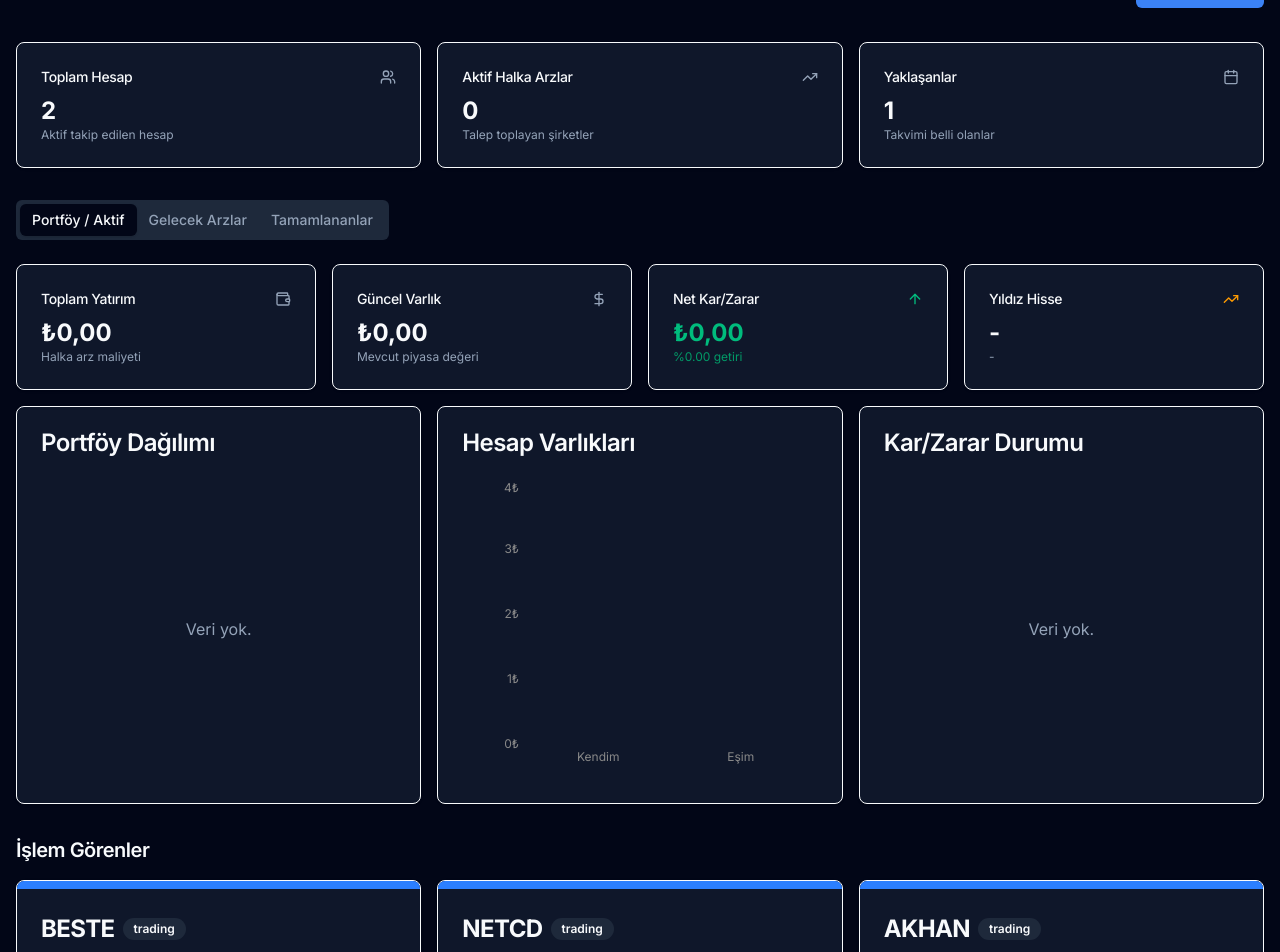
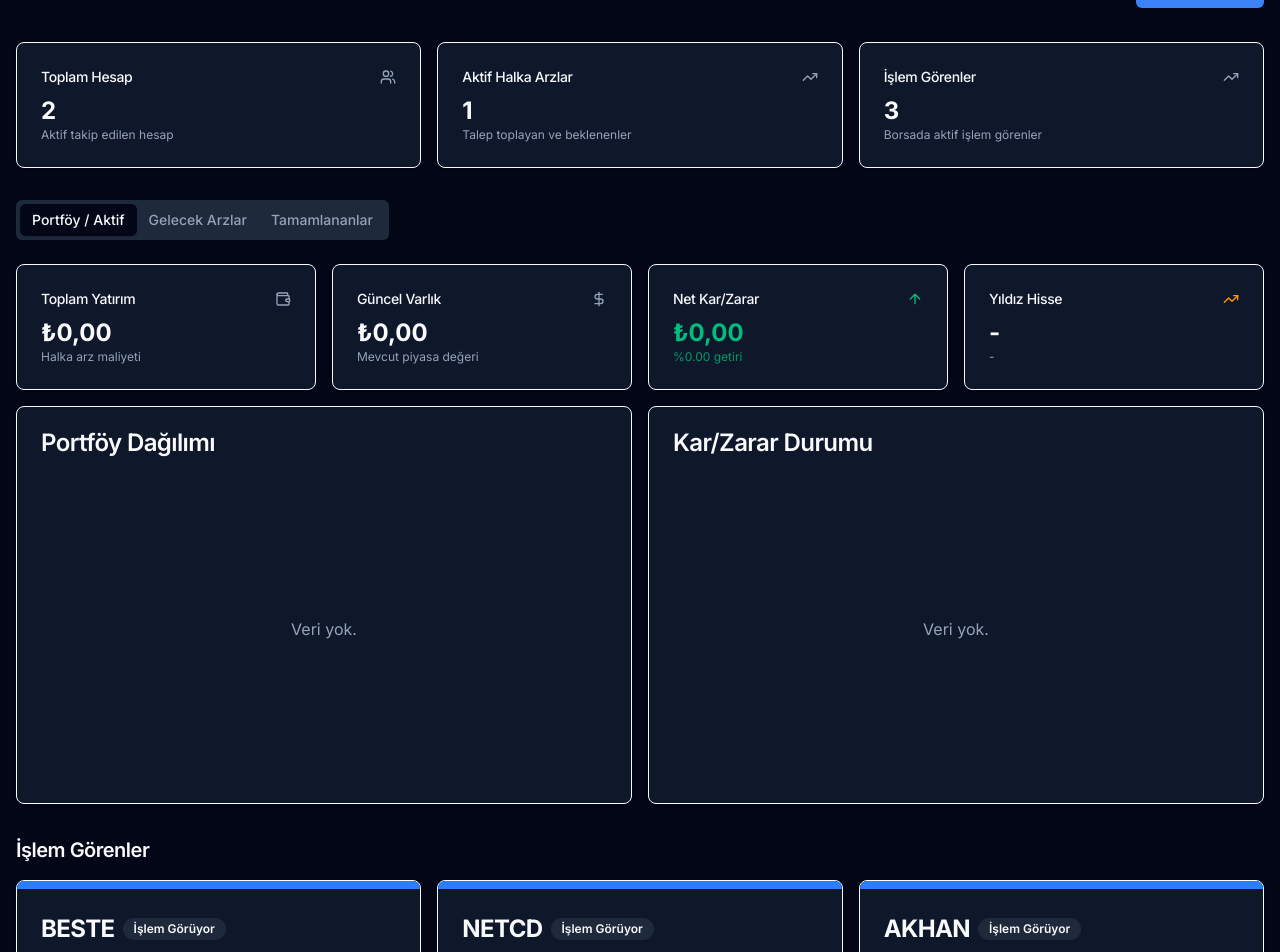
Before and after one commit to IHuseyinACAN/ipo-tracker, a Next.js app: page / in a window 1280 px wide. Shown: the part 115-1067 px from the top of the page. Built offline with nearby package versions, Linux system fonts and the light colour scheme.

Commit message:
Fix: Dashboard iyilestirmeleri, satilan hisselerin filtrelenmesi ve kartlarin tiklanabilir yapilmasi

```diff
--- a/app/page.tsx
+++ b/app/page.tsx
@@ -27,6 +27,9 @@ export default function Home() {
 
   // Chart Data Preparation
   const portfolioData = ipos.map(ipo => {
+    // Sadece 'open' veya 'trading' olanları portföy dağılımında göster
+    if (ipo.status === 'closed') return { name: ipo.code, value: 0 }
+
     const totalAllocated = allocations
       .filter(a => a.ipoId === ipo.id)
       .reduce((sum, a) => sum + a.allocatedLot, 0)
@@ -36,20 +39,6 @@ export default function Home() {
       value: totalAllocated * ipo.price
     }
   }).filter(item => item.value > 0)
-
-  const accountData = accounts.map(account => {
-    const totalValue = allocations
-      .filter(a => a.accountId === account.id)
-      .reduce((sum, a) => {
-        const ipo = ipos.find(i => i.id === a.ipoId)
-        return sum + (a.allocatedLot * (ipo?.price || 0))
-      }, 0)
-
-    return {
-      name: account.name,
-      total: totalValue
-    }
-  })
 
   // Profit Data Calculation
   const profitData = ipos.map(ipo => {
@@ -104,23 +93,23 @@ export default function Home() {
             <TrendingUp className="h-4 w-4 text-muted-foreground" />
           </CardHeader>
           <CardContent>
-            <div className="text-2xl font-bold">{openIPOs.length}</div>
+            <div className="text-2xl font-bold">{activeIPOs.length}</div>
             <p className="text-xs text-muted-foreground">
-              Talep toplayan şirketler
+              Talep toplayan ve beklenenler
             </p>
           </CardContent>
         </Card>
         <Card>
           <CardHeader className="flex flex-row items-center justify-between space-y-0 pb-2">
             <CardTitle className="text-sm font-medium">
-              Yaklaşanlar
+              İşlem Görenler
             </CardTitle>
-            <Calendar className="h-4 w-4 text-muted-foreground" />
+            <TrendingUp className="h-4 w-4 text-muted-foreground" />
           </CardHeader>
           <CardContent>
-            <div className="text-2xl font-bold">{activeIPOs.length - openIPOs.length}</div>
+            <div className="text-2xl font-bold">{ipos.filter(i => i.status === 'trading').length}</div>
             <p className="text-xs text-muted-foreground">
-              Takvimi belli olanlar
+              Borsada aktif işlem görenler
             </p>
           </CardContent>
         </Card>
@@ -138,21 +127,13 @@ export default function Home() {
           <PortfolioSummary />
 
           {/* Charts Section */}
-          <div className="grid gap-4 md:grid-cols-2 lg:grid-cols-3">
+          <div className="grid gap-4 md:grid-cols-2">
             <Card>
               <CardHeader>
                 <CardTitle>Portföy Dağılımı</CardTitle>
               </CardHeader>
               <CardContent>
                 <PortfolioDistribution data={portfolioData} />
-              </CardContent>
-            </Card>
-            <Card>
-              <CardHeader>
-                <CardTitle>Hesap Varlıkları</CardTitle>
-              </CardHeader>
-              <CardContent>
-                <AccountPerformance data={accountData} />
               </CardContent>
             </Card>
             <Card>
--- a/components/ipo/IPOCard.tsx
+++ b/components/ipo/IPOCard.tsx
@@ -8,18 +8,31 @@ import Link from 'next/link'
 import { Calendar, TrendingUp, Info } from 'lucide-react'
 import { IPOEditDialog } from './IPOEditDialog'
 
+import { useRouter } from 'next/navigation'
+
 interface IPOCardProps {
     ipo: IPO
 }
 
 export function IPOCard({ ipo }: IPOCardProps) {
+    const router = useRouter()
     const isTrading = ipo.status === 'trading'
     const isOpen = ipo.status === 'open'
     const isClosed = ipo.status === 'closed'
 
+    const handleCardClick = () => {
+        router.push(`/ipo/${ipo.id}`)
+    }
+
     return (
-        <Card className="overflow-hidden transition-all hover:shadow-md hover:border-primary/50 group relative">
-            <div className="absolute top-2 right-2 z-10 opacity-0 group-hover:opacity-100 transition-opacity">
+        <Card
+            className="overflow-hidden transition-all hover:shadow-md hover:border-primary/50 group relative cursor-pointer"
+            onClick={handleCardClick}
+        >
+            <div
+                className="absolute top-2 right-2 z-20 opacity-0 group-hover:opacity-100 transition-opacity"
+                onClick={(e) => e.stopPropagation()}
+            >
                 <IPOEditDialog ipo={ipo} />
             </div>
             <div className={`h-2 w-full ${isOpen ? 'bg-emerald-500' : isTrading ? 'bg-blue-500' : isClosed ? 'bg-gray-500' : 'bg-yellow-500'}`} />
@@ -29,7 +42,7 @@ export function IPOCard({ ipo }: IPOCardProps) {
                         <div className="flex items-center space-x-2">
                             <h3 className="text-2xl font-bold tracking-tight">{ipo.code}</h3>
                             <Badge variant={isOpen ? 'default' : 'secondary'} className={isOpen ? 'bg-emerald-500/15 text-emerald-500 border-emerald-500/20 hover:bg-emerald-500/25' : ''}>
-                                {isOpen ? 'Talep Topluyor' : ipo.status === 'upcoming' ? 'Yakında' : ipo.status}
+                                {isOpen ? 'Talep Topluyor' : ipo.status === 'upcoming' ? 'Yakında' : ipo.status === 'trading' ? 'İşlem Görüyor' : 'Tamamlandı'}
                             </Badge>
                         </div>
                         <p className="text-sm text-muted-foreground mt-1 line-clamp-1" title={ipo.companyName}>
@@ -46,10 +59,10 @@ export function IPOCard({ ipo }: IPOCardProps) {
                             {ipo.price.toFixed(2)} ₺
                             {ipo.initialPrice && (
                                 <span className={`ml-2 text-xs px-1.5 py-0.5 rounded-md ${ipo.price > ipo.initialPrice
-                                        ? 'bg-emerald-500/15 text-emerald-500'
-                                        : ipo.price < ipo.initialPrice
-                                            ? 'bg-red-500/15 text-red-500'
-                                            : 'bg-muted text-muted-foreground'
+                                    ? 'bg-emerald-500/15 text-emerald-500'
+                                    : ipo.price < ipo.initialPrice
+                                        ? 'bg-red-500/15 text-red-500'
+                                        : 'bg-muted text-muted-foreground'
                                     }`}>
                                     %{((ipo.price - ipo.initialPrice) / ipo.initialPrice * 100).toFixed(1)}
                                 </span>
@@ -65,11 +78,11 @@ export function IPOCard({ ipo }: IPOCardProps) {
                     </div>
                 </div>
 
-                <Link href={`/ipo/${ipo.id}`} className="block">
+                <div className="w-full">
                     <Button className="w-full group-hover:bg-primary group-hover:text-primary-foreground" variant="secondary">
                         Detaylar & Dağıtım
                     </Button>
-                </Link>
+                </div>
             </CardContent>
         </Card>
     )
```
